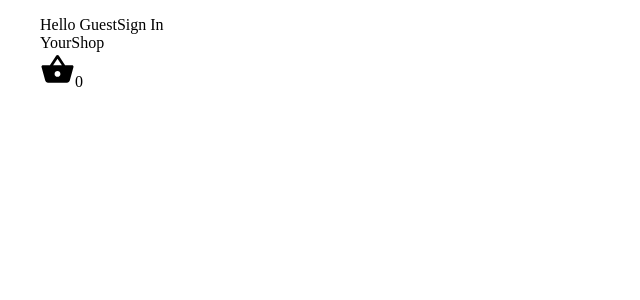
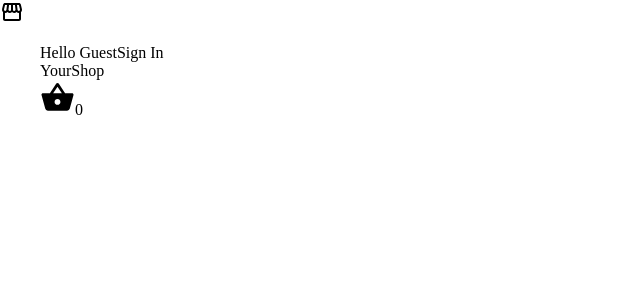
Before and after one commit to aaronkagan/e-commerce, a React (Create React App) app: page / in a window 1280 px wide. Shown: the top 300 px of the page, without its empty margins (0-640 px from the left). Built offline with nearby package versions, Linux system fonts and the light colour scheme.

Commit message:
adding store icon

```diff
--- a/src/components/Header.js
+++ b/src/components/Header.js
@@ -1,9 +1,12 @@
 import styled from 'styled-components';
 import ShoppingBasketIcon from '@mui/icons-material/ShoppingBasket';
+import StorefrontIcon from '@mui/icons-material/Storefront';
 const Header = () => {
   return (
     <Wrapper>
-      <Logo></Logo>
+      <Logo>
+        <StorefrontIcon />
+      </Logo>
       <SearchBar></SearchBar>
       <Nav>
         <NavList>
```
